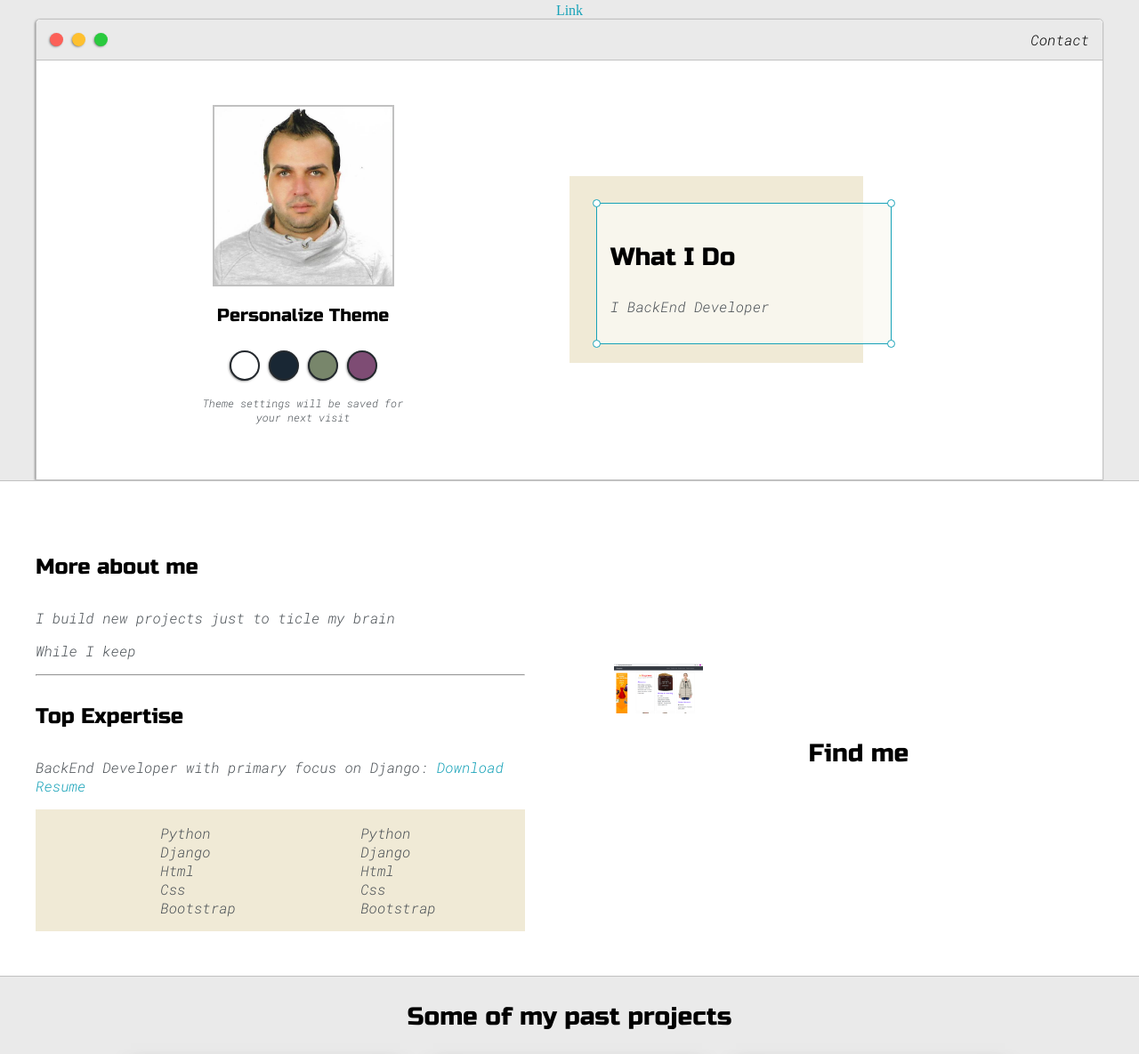
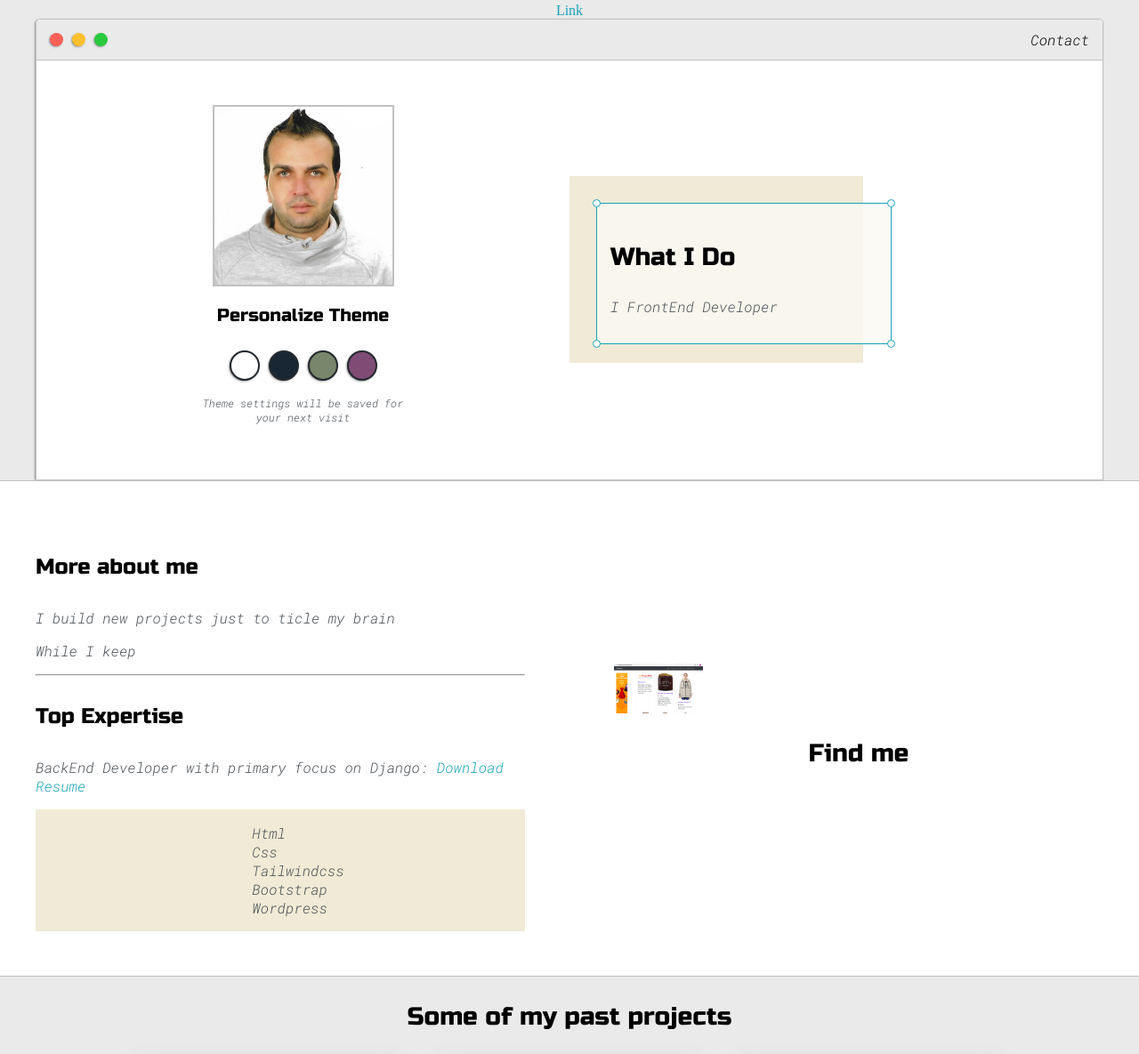
Before and after one commit to tarekshawky/portfolio, a plain HTML site: page index.html in a window 1280 px wide. Shown: the part 211-1396 px from the top of the page at 89% size. Drawn offline with Linux system fonts and the light colour scheme.

Commit message:
download cv pdf

```diff
--- a/index.html
+++ b/index.html
@@ -49,7 +49,7 @@
                             <div id="corner-tl" class="corner"></div>
                             <div id="corner-tr" class="corner"></div>
                             <h3>What I Do</h3>
-                            <p>I BackEnd Developer</p>
+                            <p>I FrontEnd Developer</p>
                             <div id="corner-br" class="corner"></div>
                             <div id="corner-bl" class="corner"></div>
                         </div>
@@ -68,22 +68,16 @@
 
                     <hr>
                     <h4>Top Expertise</h4>
-                    <p>BackEnd Developer with primary focus on Django: <a target="_blank" href="resume.pdf">Download Resume</a></p>
+                    <p>BackEnd Developer with primary focus on Django: <a target="_blank" href="tarekshawky.pdf">Download Resume</a></p>
                     <div id="skills">
                         <ul>
-                            <li>Python</li>
-                            <li>Django</li>
                             <li>Html</li>
                             <li>Css</li>
+                            <li>Tailwindcss</li>
                             <li>Bootstrap</li>
+                            <li>Wordpress</li>
                         </ul>
-                        <ul>
-                            <li>Python</li>
-                            <li>Django</li>
-                            <li>Html</li>
-                            <li>Css</li>
-                            <li>Bootstrap</li>
-                        </ul>
+
                     </div>
                 </div>
                 <div class="social-link">
```
Also changed, not shown: 1 other file.
